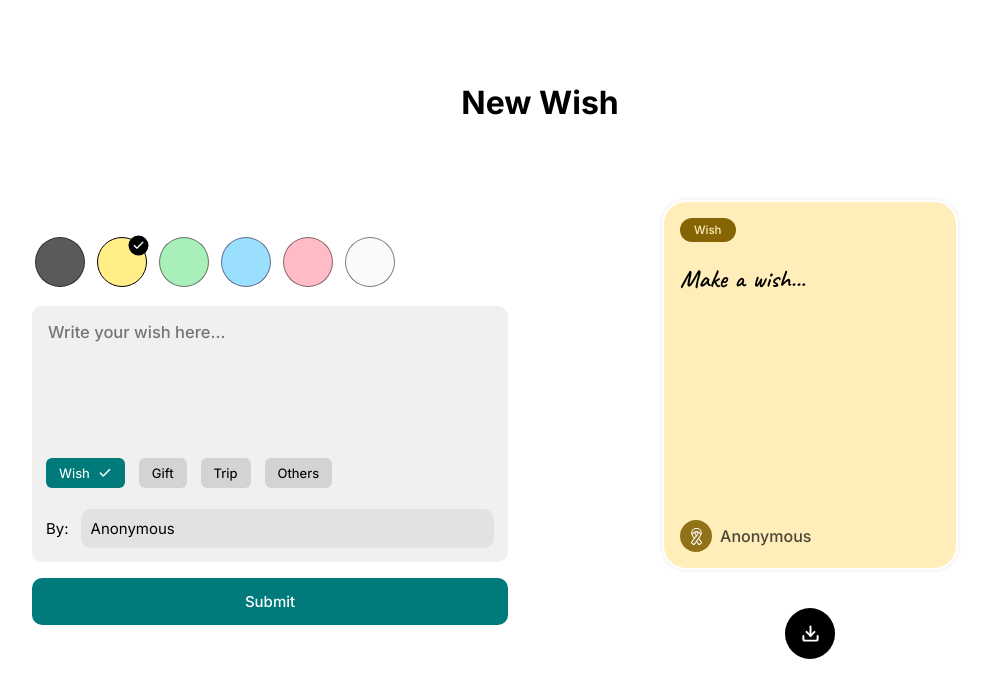
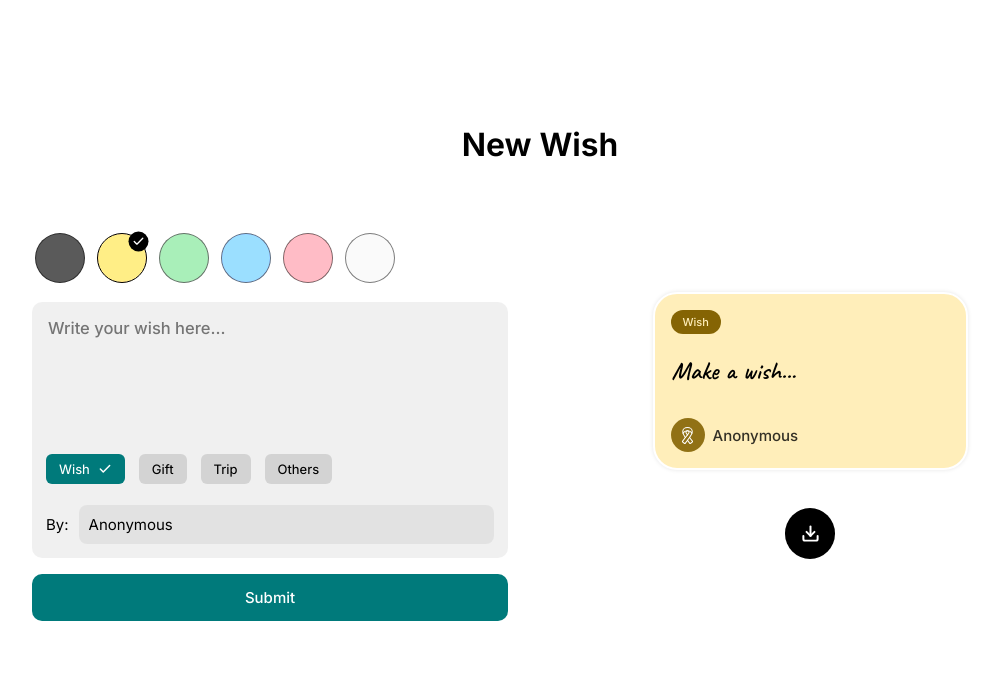
Before and after one commit to Solarin-Johnson/i-wish, a React (Vite) app: page /new in a window 1280 px wide. Shown: the top 698 px of the page, without its empty margins (100-1097 px from the left). Built offline with nearby package versions, Linux system fonts and the light colour scheme.

Commit message:
feat: update layout and styles for wish card component, enhance color variables, and improve overall design

```diff
--- a/index.html
+++ b/index.html
@@ -4,7 +4,7 @@
     <meta charset="UTF-8" />
     <link rel="icon" type="image/svg+xml" href="/vite.svg" />
     <meta name="viewport" content="width=device-width, initial-scale=1.0" />
-    <title>Vite + React + Structure + Template</title>
+    <title>!</title>
   </head>
   <body>
     <div id="root"></div>
--- a/src/colors.scss
+++ b/src/colors.scss
@@ -3,6 +3,7 @@
 :root {
   color-scheme: light dark;
   --text-0: 255, 255, 255;
+  --card-bg-0: 40, 40, 40;
   --accent-0: 244, 236, 222;
   --accent-1: 0, 0, 0;
   --accent-1: 133, 100, 4;
--- a/src/components/ui.scss
+++ b/src/components/ui.scss
@@ -176,13 +176,15 @@
     --fg: 255, 255, 255;
     --text: 0, 0, 0;
 
+    // align-self: center;
     display: grid;
     color: #000000;
-    // width: 300px;
-    max-width: 95%;
-    aspect-ratio: 4/5;
+    width: 315px;
+    max-width: 90vw;
+    // aspect-ratio: 4/5;
     // box-sizing: border-box;
-    height: 370px;
+    max-height: 385px;
+    height: fit-content;
     box-sizing: border-box;
     padding: 16px;
     background-color: rgb(var(--color-f));
@@ -190,21 +192,25 @@
     border: 2px solid rgb(var(--fg));
     border-radius: 24px;
     box-shadow: 0 0 4px rgba(0, 0, 0, 0.1);
-    transition: transform 0.2s ease-in-out;
+    transition: 0.2s ease-in-out, color 0.05s ease-in-out;
     align-content: start;
     justify-items: start;
     row-gap: 20px;
-    grid-template-rows: auto 1fr 50px;
+    grid-template-rows: auto 1fr auto;
+
+    * {
+      transition: inherit;
+    }
 
     &.hide {
       opacity: 0;
     }
 
     &-tag {
-      font-size: 11.5px;
+      font-size: 11px;
       font-weight: 500;
       color: rgba(var(--text), 0.7);
-      padding: 5px 14px;
+      padding: 5px 12px;
       border-radius: 10rem;
       background-color: rgb(var(--color-s));
       color: rgb(var(--color-f));
@@ -221,12 +227,16 @@
       color: #000;
       white-space: pre-wrap;
       max-height: 100%;
-      // overflow: hidden;
-      word-spacing: 1.5px;
+      overflow-y: hidden;
+      padding: 0 1px;
+      box-sizing: border-box;
+      // overflow-x: visible;
+      word-spacing: 1px;
       color: rgb(var(--color-t));
     }
 
     &-footer {
+      padding-top: 10px;
       align-self: last baseline;
       display: grid;
       column-gap: 8px;
@@ -236,7 +246,7 @@
     &-thumb {
       // border: 2px solid rgb(var(--fg));
       background-color: rgb(var(--color-s), 0.9);
-      width: 32px;
+      width: 34px;
       aspect-ratio: 1;
       border-radius: 50%;
       display: grid;
@@ -248,9 +258,9 @@
       }
     }
     &-author {
-      color: rgba(var(--color-t, 0, 0, 0), 0.7);
-      font-weight: 510;
-      font-size: 16px;
+      color: rgba(var(--color-t, 0, 0, 0), 0.8);
+      font-weight: 500;
+      font-size: 15px;
     }
   }
 
@@ -258,7 +268,7 @@
     &-container {
       overflow: hidden;
       background-image: linear-gradient(
-        45deg,
+        10deg,
         rgb(var(--color-s)) 0%,
         rgb(var(--color-f)) 100%
       );
@@ -272,13 +282,29 @@
       @include slightFadeBg(rgb(var(--bg-color), 0.3));
 
       &::before {
+        background-color: rgb(var(--color-b)) !important;
         z-index: 0;
-        filter: blur(200px);
+        backdrop-filter: blur(150px);
       }
 
       .wish-card {
-        z-index: 2;
-        max-width: 330px;
+        position: relative;
+        z-index: 10;
+        width: 315px;
+        height: fit-content !important;
+        aspect-ratio: unset;
+        max-height: 385px;
+      }
+      .author {
+        z-index: 10;
+        position: absolute;
+        bottom: 28px;
+        color: rgb(var(--color-f));
+        color: rgb(var(--color-t));
+        filter: contrast(1.5);
+        font-weight: 600;
+        font-family: "Caveat";
+        font-size: 20px;
       }
     }
   }
--- a/src/components/wishPreview.jsx
+++ b/src/components/wishPreview.jsx
@@ -10,6 +10,7 @@ const WishCard = ({ index, ex, max, hide, tag, wish, color, name }) => {
     setVar("--color-s", `var(--accent-${color})`);
     setVar("--color-f", `var(--accent-${color}00)`);
     setVar("--color-t", `var(--text-${color})`);
+    setVar("--color-b", `var(--card-bg-${color})`);
   }, [color]);
 
   return (
@@ -57,7 +58,7 @@ export const WishCardFull = ({ tag, wish, color, name }) => {
             const url = URL.createObjectURL(blob);
             const link = document.createElement("a");
             link.href = url;
-            link.download = "wish-card.jpeg";
+            link.download = `wish-card-${name}.jpeg`;
             link.click();
             URL.revokeObjectURL(url);
             resolve();
@@ -79,6 +80,7 @@ export const WishCardFull = ({ tag, wish, color, name }) => {
   return (
     <div className="wish-card-container" ref={containerRef}>
       <WishCard {...{ tag, wish, color, name }} />
+      <div className="author">Built by @dotjs</div>
     </div>
   );
 };
--- a/src/layout/layout.scss
+++ b/src/layout/layout.scss
@@ -22,7 +22,9 @@
 
   h1 {
     text-align: center;
-    margin: 10px 0;
+    margin: 6px 0;
+    font-size: clamp(32px, 2.5vw, 45px);
+    font-weight: 650;
   }
 
   &-content {
@@ -32,7 +34,7 @@
     overflow-x: auto;
     overflow-y: hidden;
     align-content: center;
-    padding: 36px 0;
+    padding: 28px 0;
     scroll-behavior: smooth;
     scroll-snap-type: x mandatory;
 
@@ -93,7 +95,7 @@
       margin-top: 7px;
       display: flex;
       align-items: center;
-      gap: 12px;
+      gap: 10px;
       font-size: 15px;
 
       input {
@@ -101,7 +103,7 @@
         width: 100%;
         background-color: rgba(var(--text-color), 0.06);
         padding: 10px;
-        border-radius: 10px;
+        border-radius: 8px;
         font-weight: 400;
       }
     }
@@ -112,7 +114,8 @@
     align-content: start;
 
     row-gap: 32px;
-    grid-template-rows: 1fr auto;
+    // grid-template-rows: 1fr auto;
+    align-content: center;
 
     > * {
       justify-self: center;
@@ -178,6 +181,11 @@
 }
 
 .pop-over {
+  display: grid;
+  justify-content: center;
+  justify-items: center;
+  align-content: center;
+
   &-container {
     display: grid;
     position: fixed;
@@ -192,10 +200,6 @@
     outline: none;
     z-index: -1;
   }
-  display: grid;
-  justify-content: center;
-  justify-items: center;
-  align-content: center;
 }
 
 @media screen and (max-width: 768px) {
```
